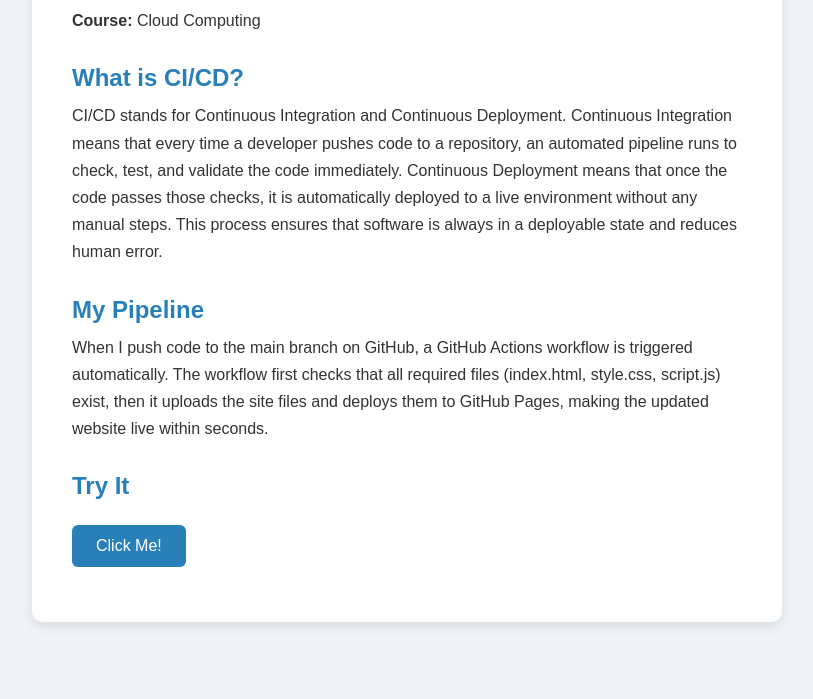
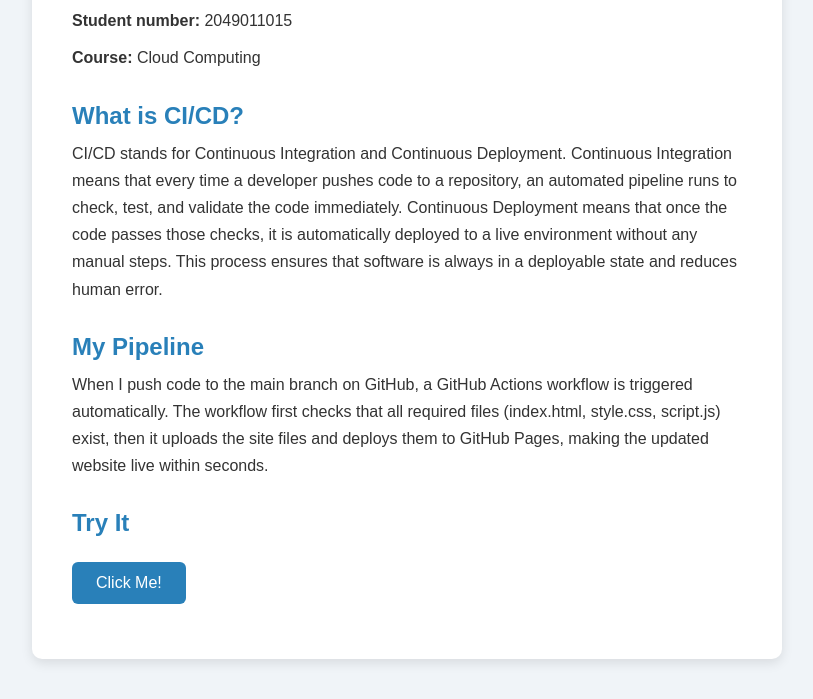
Before and after one commit to Haytham-420/cloud-beginner-cicd-pages-Haytham-Khalil, a plain HTML site: page index.html in a window 1280 px wide. Shown: the part 157-856 px from the top of the page, without its empty margins (233-1046 px from the left). Before the commit the page ends 819 px from the top, so only its background shows below. Drawn offline with Linux system fonts and the light colour scheme.

Commit message:
Update index.html

```diff
--- a/index.html
+++ b/index.html
@@ -10,6 +10,7 @@
   <div class="container">
     <h1>Cloud CI/CD Assignment</h1>
     <p><b>Name:</b> Haytham Mohammed Radi Khalil</p>
+    <p><b>Student number:</b> 2049011015</p>
     <p><b>Course:</b> Cloud Computing</p>
 
     <h2>What is CI/CD?</h2>
```
